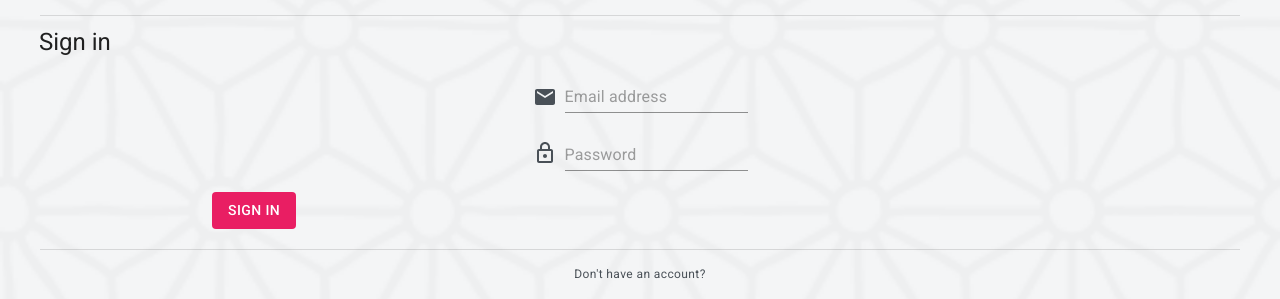
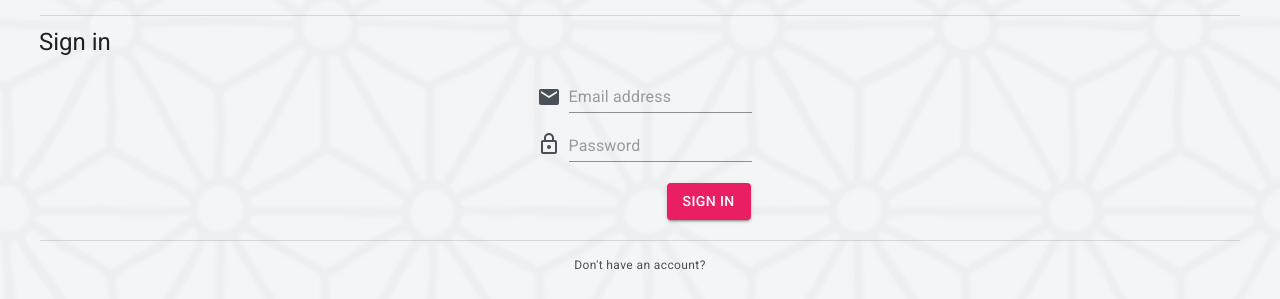
Before and after one commit to lala-shiburi/digssplit, a React (Create React App) app in the folder frontend/digssplit/: page /login in a window 1280 px wide. Shown: the part 183-482 px from the top of the page. Built offline with nearby package versions, Linux system fonts and the light colour scheme; no server answers.

Commit message:
Make login page a form with a submit button to allow for validation

```diff
--- a/frontend/digssplit/src/Digssplit.jsx
+++ b/frontend/digssplit/src/Digssplit.jsx
@@ -65,7 +65,8 @@ class App extends Component {
 		digsMates: [0, 1, 2, 3, 4],
 		selecteddigsMates: [],
 		AUTH_TOKEN: '',
-		AUTHENTICATED: false
+		AUTHENTICATED: false,
+		error: ''
 	};
 
 	// axios.defaults.headers.common['Authorization'] = this.state.AUTH_TOKEN;
@@ -81,6 +82,11 @@ class App extends Component {
 	};
 
 	currentPath = () => window.location.href;
+
+	handleSubmit(event) {
+		event.preventDefault();
+		alert('Your favorite flavor is: ');
+	}
 
 	signIn = async () => {
 		console.log('You are trying to login');
@@ -120,12 +126,12 @@ class App extends Component {
 				expenses
 			});
 		} catch (err) {
-			console.log(err);
+			console.log(err.response.data.non_field_errors);
+			this.setState({ error: err.response.data.non_field_errors });
 		}
 	};
 
 	signUp = () => {
-		console.log('You are trying to sign up');
 		axios
 			.post('http://localhost:8000/rest-auth/registration/', {
 				username: this.state.usernameSignUp,
@@ -342,7 +348,7 @@ class App extends Component {
 										email={this.state.email}
 										password={this.state.password}
 										handleChange={this.handleChange}
-										signIn={this.signIn}
+										handleSubmit={this.handleSubmit}
 									/>
 								)}
 							/>
--- a/frontend/digssplit/src/components/Button.jsx
+++ b/frontend/digssplit/src/components/Button.jsx
@@ -20,7 +20,7 @@ export default function CustomButton(props) {
 
     return (
         <React.Fragment>
-            <Button onClick={props.onClick} variant="contained" className={classes.button} style={props.style}>
+            <Button onClick={props.onClick} type={props.type} variant="contained" className={classes.button} style={props.style}>
                 {props.text}
             </Button>
 
--- a/frontend/digssplit/src/pages/Login.jsx
+++ b/frontend/digssplit/src/pages/Login.jsx
@@ -1,5 +1,13 @@
 import React from 'react';
-import { Box, Grid, Button, Divider, Typography } from '@material-ui/core';
+import {
+	Box,
+	Grid,
+	Button,
+	Divider,
+	Typography,
+	FormControl,
+	Input
+} from '@material-ui/core';
 import { KeyboardArrowLeft, Email, LockOutlined } from '@material-ui/icons';
 import { NavLink } from 'react-router-dom';
 import 'typeface-roboto';
@@ -10,7 +18,7 @@ import Textfield from './../components/Textfield';
 import logoblack from './../img/digssplit_logo_black.png';
 
 export default function Login(props) {
-	const { handleChange, email, password, signIn } = props;
+	const { handleChange, email, password, handleSubmit } = props;
 
 	const styles = {
 		logo: {
@@ -36,7 +44,7 @@ export default function Login(props) {
 		},
 		signInButton: {
 			position: 'relative',
-			left: '180px',
+			left: '130px',
 			marginBottom: '20px'
 		},
 		caption: {
@@ -73,7 +81,7 @@ export default function Login(props) {
 						Sign in
 					</Typography>
 				</Grid>
-
+				<form style={{ margin: '0 auto' }} onSubmit={handleSubmit}>
 					<Grid
 						container
 						alignItems="center"
@@ -86,12 +94,13 @@ export default function Login(props) {
 						</Grid>
 
 						<Grid item>
-						<Textfield
+							<FormControl
 								name="email"
-							placeholder={'Email address'}
+								handleChange={handleChange}
 								value={email}
-							handleChange={handleChange}
-						/>
+							>
+								<Input placeholder={'Email address'} />
+							</FormControl>
 						</Grid>
 					</Grid>
 					<Grid
@@ -105,22 +114,31 @@ export default function Login(props) {
 						</Grid>
 
 						<Grid item>
-						<Textfield
-							name="password"
-							placeholder={'Password'}
-							type="password"
+							<FormControl
 								value={password}
 								handleChange={handleChange}
-						/>
+								name="password"
+							>
+								<Input placeholder={'Password'} type="password" />
+							</FormControl>
 						</Grid>
 					</Grid>
 
 					<Grid Item xs={12}>
-					{/* <CustomButton style={styles.signInButton} text={'Sign n'} /> */}
-					<LinkButton onClick={signIn} style={styles.signInButton} to="/expenses">
+						{/* <LinkButton
+							onClick={signIn}
+							style={styles.signInButton}
+							to="/expenses"
+						>
 							Sign in
-					</LinkButton>
+						</LinkButton> */}
+						<CustomButton
+							type="submit"
+							style={styles.signInButton}
+							text={'Sign in'}
+						/>
 					</Grid>
+				</form>
 
 				<Grid item xs={12}>
 					<Divider variant="middle" style={styles.divider} />
```
Lines whose indentation alone changed are shown as unchanged.
